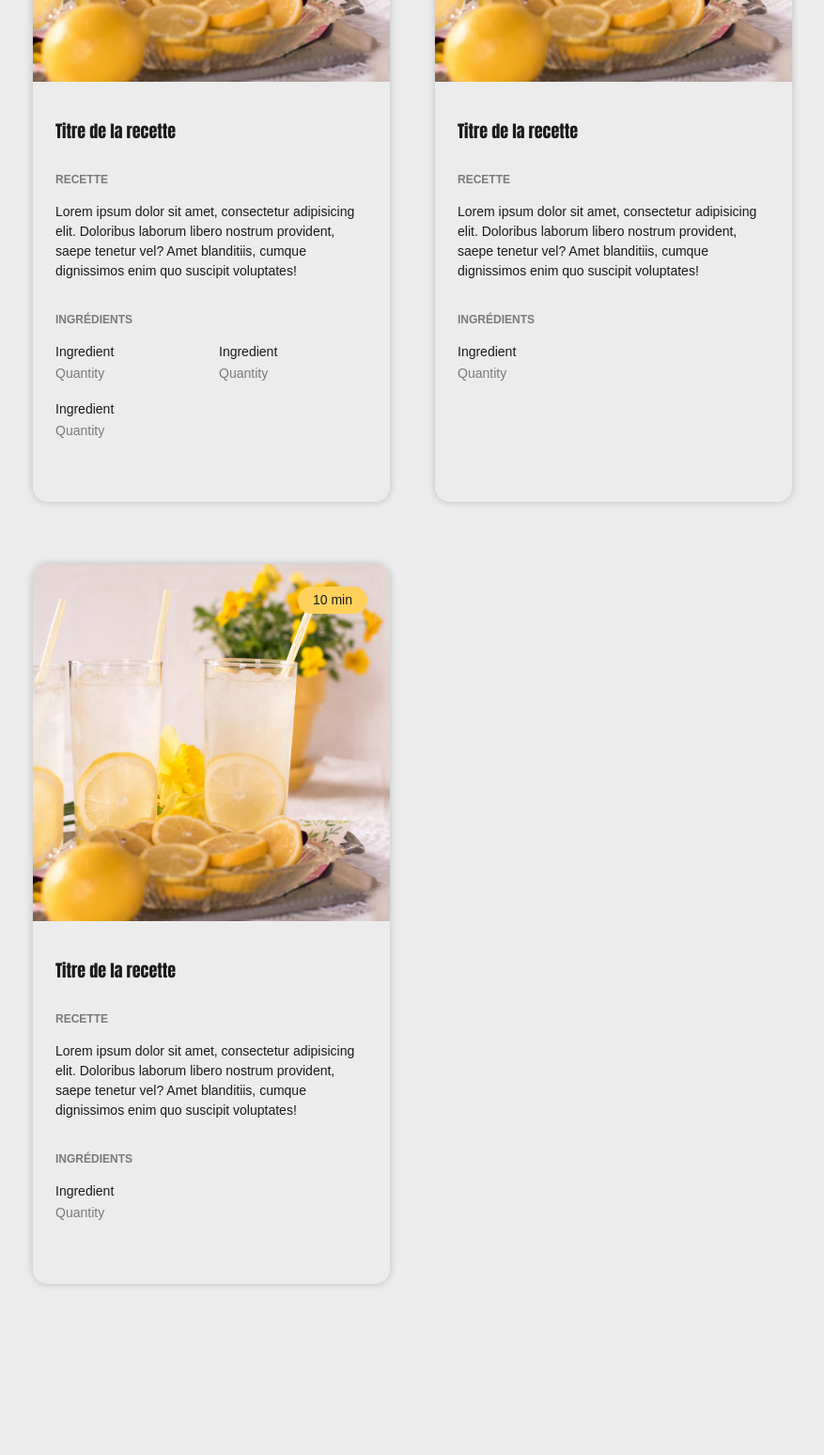
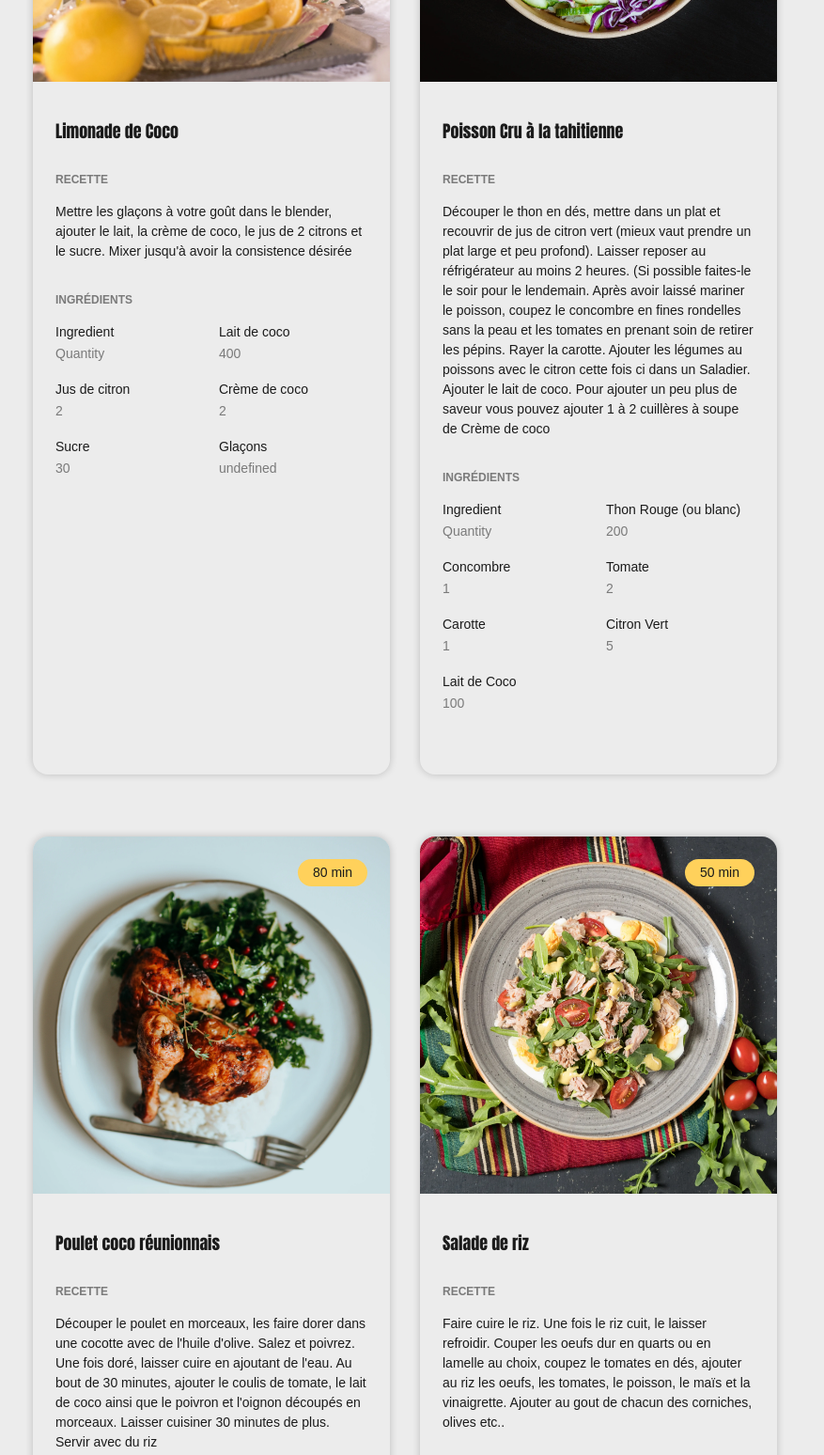
Before and after one commit to Nath-vfx/les-petits-plats, a website built with Vite: page index.html in a window 1280 px wide. Shown: the part 1260-2808 px from the top of the page at 94% size, without its empty margins (93-970 px from the left). Before the commit the page ends 2658 px from the top, so only its background shows below. Built offline with nearby package versions, Linux system fonts and the light colour scheme.

Commit message:
feat: fetch all recipes in the front page

```diff
--- a/index.html
+++ b/index.html
@@ -48,83 +48,9 @@
     </nav>
 
     <div class="recipes-container">
-        <div class="recipe-card">
-            <div class="recipe-card-header">
-                <img src="photos/Recette01.webp" alt="">
-                <span class="recipe-time">10 min</span>
-            </div>
-            <div class="recipe-card-content">
-                <h3 class="recipe-title">Titre de la recette</h3>
-                <div class="recipe-desc">
-                    <h4 class="recipe-desc-title">Recette</h4>
-                    <p class="recipe-desc-text">
-                        Lorem ipsum dolor sit amet, consectetur adipisicing elit. Doloribus laborum libero nostrum
-                        provident, saepe tenetur vel? Amet blanditiis, cumque dignissimos enim quo suscipit voluptates!
-                    </p>
-                </div>
-                <div class="recipe-ingredients">
-                    <h4 class="recipe-ingredient-title">
-                        Ingrédients
-                    </h4>
-                    <ul class="recipe-ingredients-list">
-                        <li><p>Ingredient</p><span>Quantity</span></li>
-                        <li><p>Ingredient</p><span>Quantity</span></li>
-                        <li><p>Ingredient</p><span>Quantity</span></li>
-                    </ul>
-                </div>
-            </div>
-        </div>
-        <div class="recipe-card">
-            <div class="recipe-card-header">
-                <img src="photos/Recette01.webp" alt="">
-                <span class="recipe-time">10 min</span>
-            </div>
-            <div class="recipe-card-content">
-                <h3 class="recipe-title">Titre de la recette</h3>
-                <div class="recipe-desc">
-                    <h4 class="recipe-desc-title">Recette</h4>
-                    <p class="recipe-desc-text">
-                        Lorem ipsum dolor sit amet, consectetur adipisicing elit. Doloribus laborum libero nostrum
-                        provident, saepe tenetur vel? Amet blanditiis, cumque dignissimos enim quo suscipit voluptates!
-                    </p>
-                </div>
-                <div class="recipe-ingredients">
-                    <h4 class="recipe-ingredient-title">
-                        Ingrédients
-                    </h4>
-                    <ul class="recipe-ingredients-list">
-                        <li><p>Ingredient</p><span>Quantity</span></li>
-                    </ul>
-                </div>
-            </div>
-        </div>
-        <div class="recipe-card">
-            <div class="recipe-card-header">
-                <img src="photos/Recette01.webp" alt="">
-                <span class="recipe-time">10 min</span>
-            </div>
-            <div class="recipe-card-content">
-                <h3 class="recipe-title">Titre de la recette</h3>
-                <div class="recipe-desc">
-                    <h4 class="recipe-desc-title">Recette</h4>
-                    <p class="recipe-desc-text">
-                        Lorem ipsum dolor sit amet, consectetur adipisicing elit. Doloribus laborum libero nostrum
-                        provident, saepe tenetur vel? Amet blanditiis, cumque dignissimos enim quo suscipit voluptates!
-                    </p>
-                </div>
-                <div class="recipe-ingredients">
-                    <h4 class="recipe-ingredient-title">
-                        Ingrédients
-                    </h4>
-                    <ul class="recipe-ingredients-list">
-                        <li><p>Ingredient</p><span>Quantity</span></li>
-                    </ul>
-                </div>
-            </div>
-        </div>
 
     </div>
 </div>
-<script src="main.js"></script>
+<script src="main.js" type="module"></script>
 </body>
 </html>
--- a/main.js
+++ b/main.js
@@ -1,5 +1,52 @@
+import { recipes } from "./recipes.js"
 const menu = document.querySelector(".nav-test")
+
+let recipesList = recipes
 
 function toggleNavBar() {
     menu.classList.toggle("open")
 }
+
+async function displayRecipes() {
+    const recipesContainer = document.querySelector(".recipes-container")
+    let allRecipes = "";
+
+    recipesList.forEach((recipe) => {
+        allRecipes += `
+        <div class="recipe-card">
+            <div class="recipe-card-header">
+                <img src="photos/${recipe.image}" alt="">
+                <span class="recipe-time">${recipe.time} min</span>
+            </div>
+            <div class="recipe-card-content">
+                <h3 class="recipe-title">${recipe.name}</h3>
+                <div class="recipe-desc">
+                    <h4 class="recipe-desc-title">Recette</h4>
+                    <p class="recipe-desc-text">
+                        ${recipe.description}
+                    </p>
+                </div>
+                <div class="recipe-ingredients">
+                    <h4 class="recipe-ingredient-title">
+                        Ingrédients
+                    </h4>
+                    <ul class="recipe-ingredients-list">
+                        <li><p>Ingredient</p><span>Quantity</span></li>
+                        ${recipe.ingredients.map((ingredient) =>
+                            `<li><p>${ingredient.ingredient}</p><span>${ingredient.quantity}</span></li>`
+                            ).join("")}
+                    </ul>
+                </div>
+            </div>
+        </div>
+        `
+    });
+
+    recipesContainer.innerHTML = allRecipes;
+}
+
+async function init() {
+    await displayRecipes();
+}
+
+init();
--- a/style.css
+++ b/style.css
@@ -152,7 +152,7 @@ ul {
 .recipes-container {
     display: grid;
     grid-template-columns: repeat(auto-fit, minmax(380px, 380px));
-    column-gap: 48px;
+    column-gap: 32px;
     row-gap: 66px;
 }
 
```
